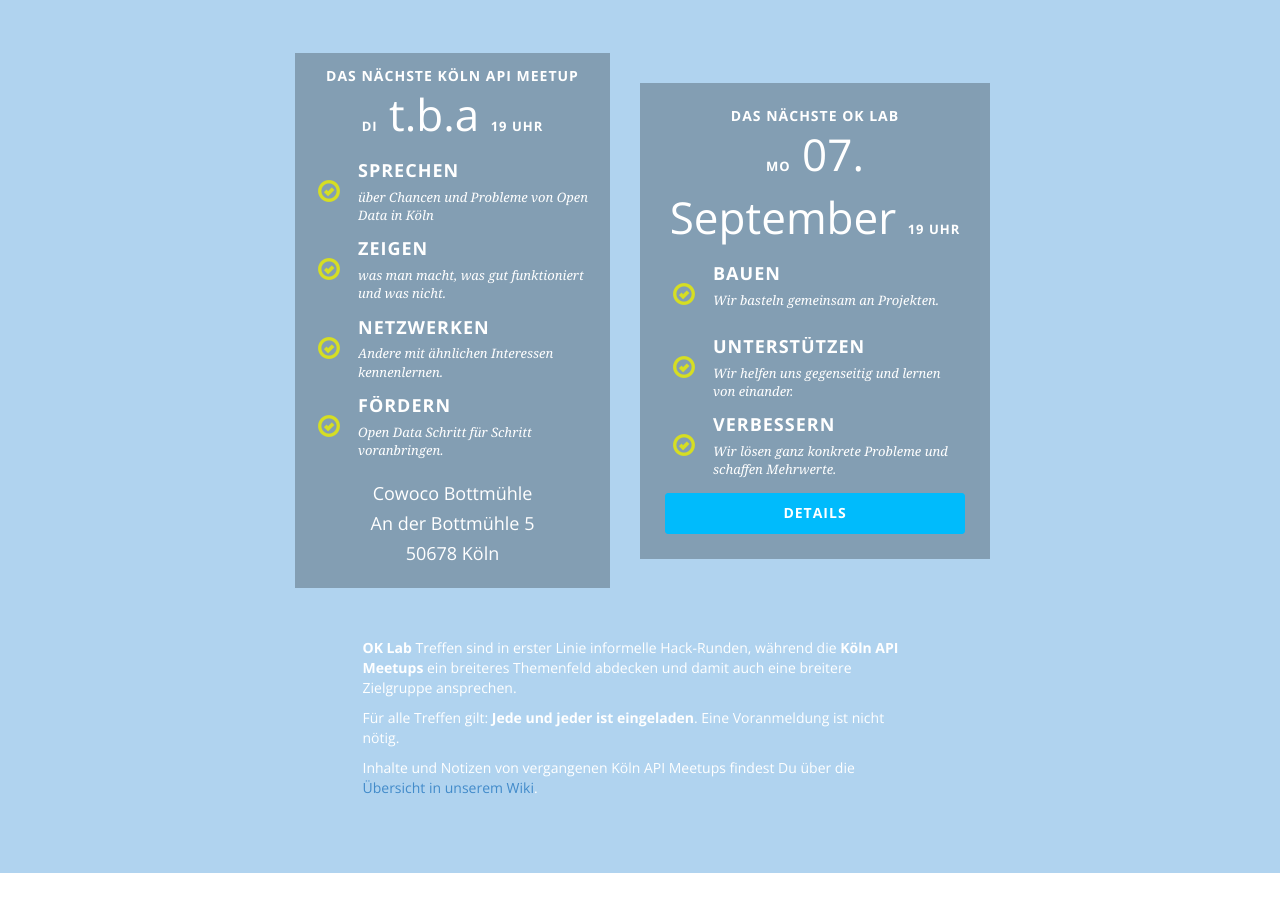
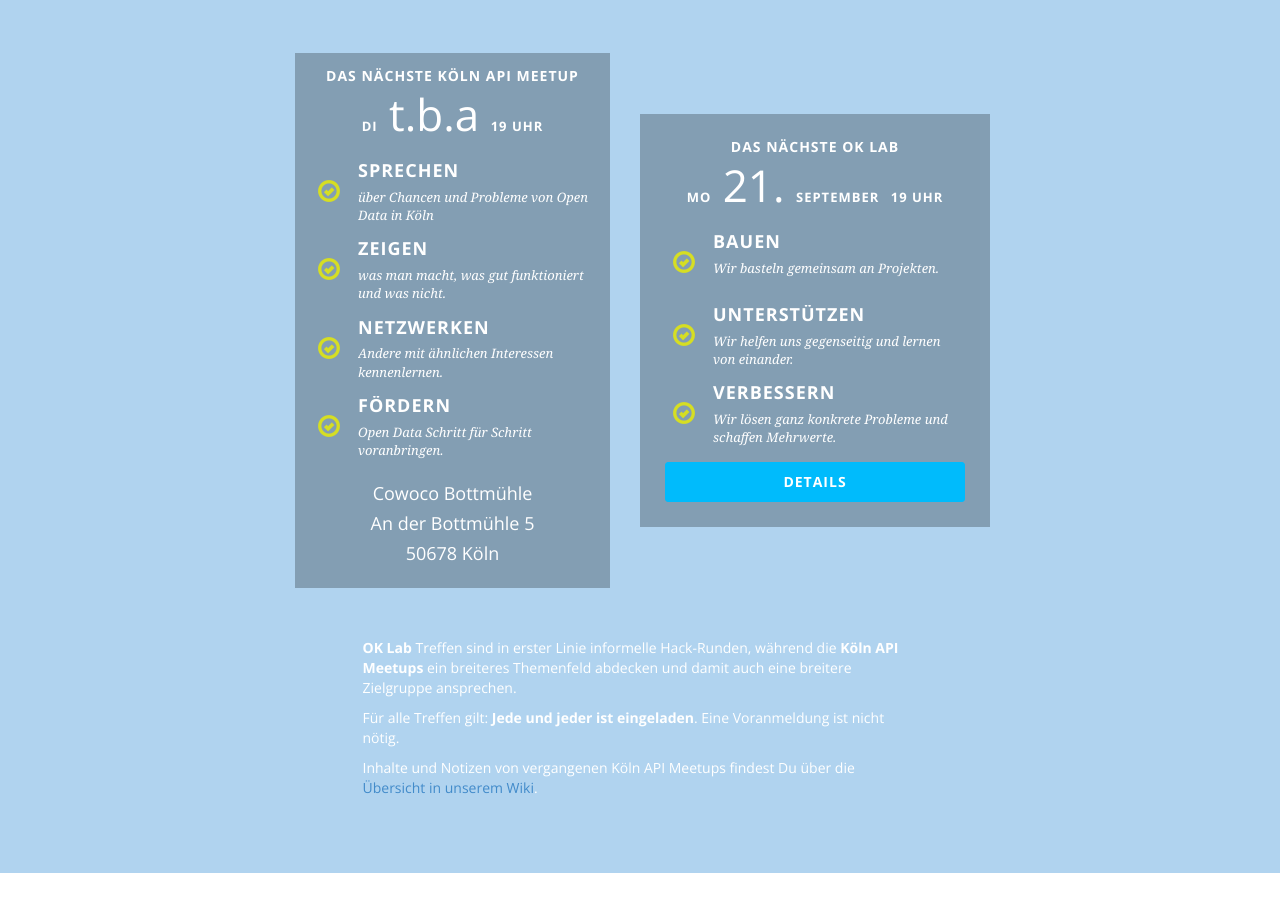
Before and after one commit to KoelnAPI/KoelnAPI.github.io, a plain HTML site: page index.html in a window 1280 px wide. Shown: the part 1940-2851 px from the top of the page. Drawn offline with nearby package versions, Linux system fonts and the light colour scheme; some packages are replaced by stand-ins of ours; a script that the page names is missing.

Commit message:
new oklab date

```diff
--- a/index.html
+++ b/index.html
@@ -307,7 +307,7 @@
             <ul class="media-list">
               <li class="fus-list-header">
                 <h5>Das nächste OK Lab</h5>
-                <p><small>Mo</small> 07. September <small>19 Uhr</small></p>
+                <p><small>Mo</small> 21. <small>September</small> <small>19 Uhr</small></p>
               </li>
               <li class="media">
                 <a class="pull-left" href="#">
```
